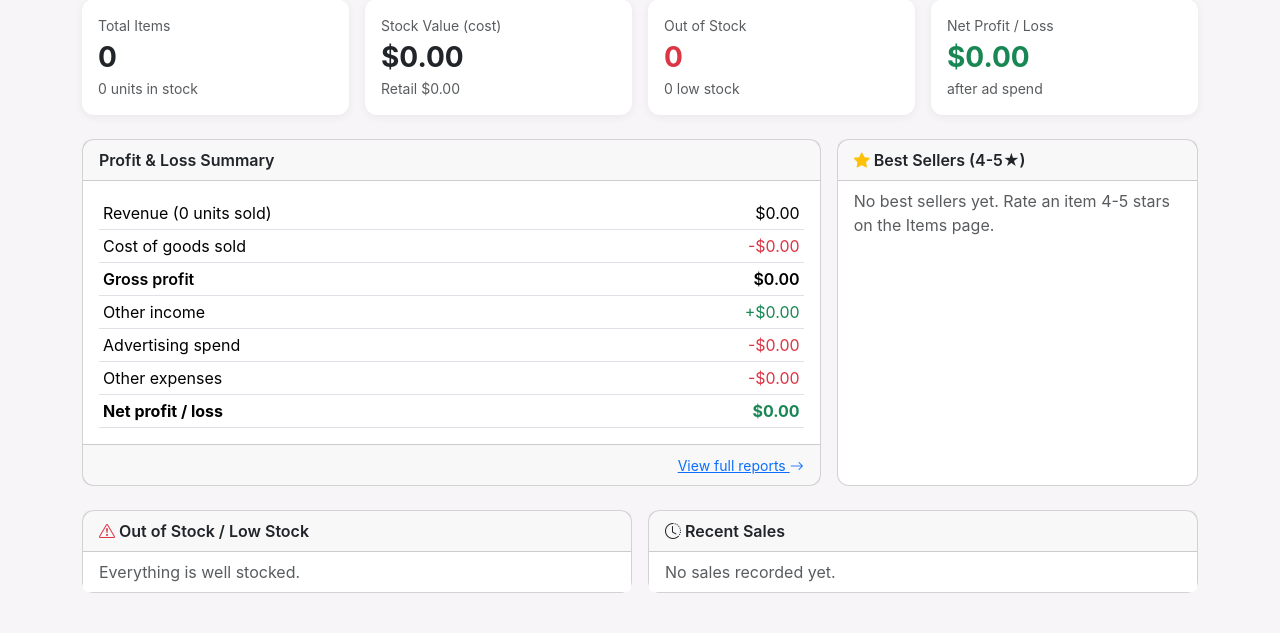
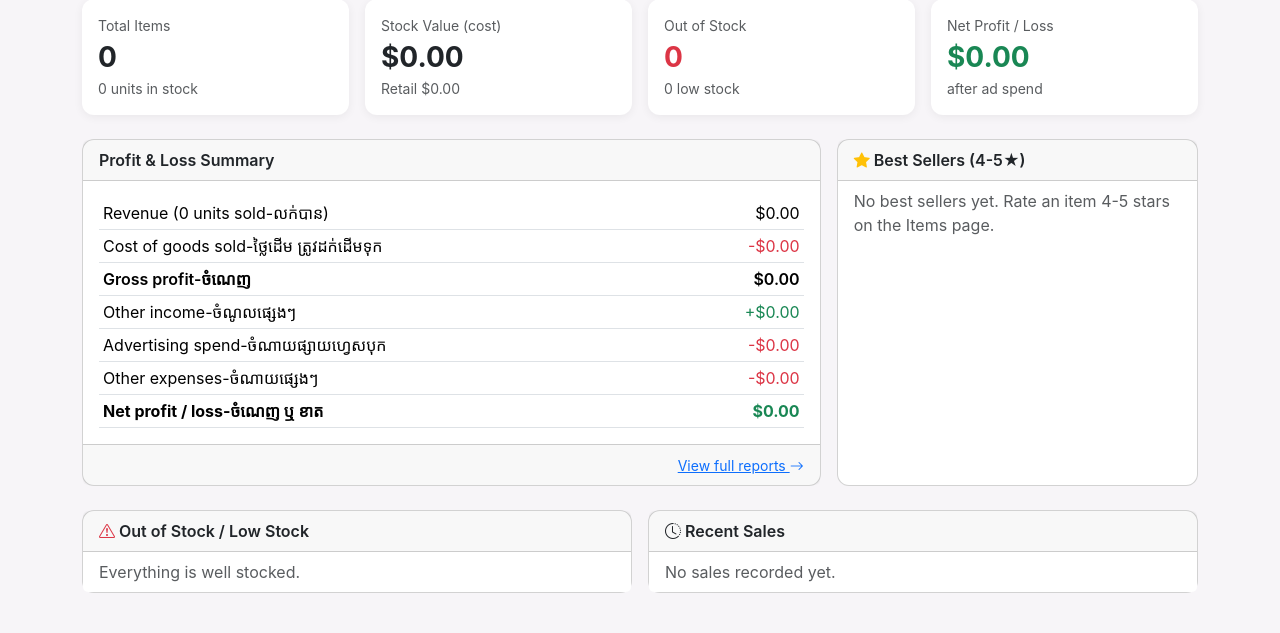
Before and after one commit to yimphaly68/mshop, a Flask app: page / in a window 1280 px wide. Shown: the part 167-800 px from the top of the page. Run offline with Flask 3, Linux system fonts and the light colour scheme.

Commit message:
Exclude out-of-stock items from restock carousel; add Khmer P&L labels
Restock carousel now shows only items with 1 or 2 left (out-of-stock
items already have their own separate indicator on the dashboard).
Also adds Khmer translations to the Profit & Loss labels on both the
Dashboard and Reports pages.

Co-Authored-By: Claude Sonnet 5 <noreply@anthropic.com>

```diff
--- a/app.py
+++ b/app.py
@@ -196,7 +196,7 @@ def dashboard():
     out_of_stock = [i for i in items if i["quantity"] <= 0]
     low_stock = [i for i in items if 0 < i["quantity"] <= LOW_STOCK_THRESHOLD]
     restock_items = sorted(
-        (i for i in items if i["quantity"] <= RESTOCK_ALERT_THRESHOLD),
+        (i for i in items if 0 < i["quantity"] <= RESTOCK_ALERT_THRESHOLD),
         key=lambda i: (i["quantity"], i["name"]),
     )
     best_sellers = sorted(
--- a/templates/dashboard.html
+++ b/templates/dashboard.html
@@ -52,7 +52,7 @@
 <div class="card mb-4 restock-alert-card">
   <div class="card-header fw-semibold text-danger">
     <i class="bi bi-exclamation-triangle-fill me-1"></i>
-    Restock Alert — {{ restock_items|length }} item{{ 's' if restock_items|length != 1 }} at {{ restock_alert_threshold }} or fewer left
+    Restock Alert — {{ restock_items|length }} item{{ 's' if restock_items|length != 1 }} with 1-{{ restock_alert_threshold }} left in stock
   </div>
   <div id="restockCarousel" class="carousel slide" data-bs-interval="false">
     <div class="carousel-inner">
@@ -107,14 +107,14 @@
       <div class="card-body">
         <table class="table table-sm mb-0">
           <tbody>
-            <tr><td>Revenue ({{ units_sold }} units sold)</td><td class="text-end">{{ CURRENCY }}{{ "%.2f"|format(revenue) }}</td></tr>
-            <tr><td>Cost of goods sold</td><td class="text-end text-danger">-{{ CURRENCY }}{{ "%.2f"|format(cogs) }}</td></tr>
-            <tr class="border-top"><td class="fw-semibold">Gross profit</td><td class="text-end fw-semibold">{{ CURRENCY }}{{ "%.2f"|format(gross_profit) }}</td></tr>
-            <tr><td>Other income</td><td class="text-end text-success">+{{ CURRENCY }}{{ "%.2f"|format(other_income) }}</td></tr>
-            <tr><td>Advertising spend</td><td class="text-end text-danger">-{{ CURRENCY }}{{ "%.2f"|format(ad_spend) }}</td></tr>
-            <tr><td>Other expenses</td><td class="text-end text-danger">-{{ CURRENCY }}{{ "%.2f"|format(other_expenses) }}</td></tr>
+            <tr><td>Revenue ({{ units_sold }} units sold-លក់បាន)</td><td class="text-end">{{ CURRENCY }}{{ "%.2f"|format(revenue) }}</td></tr>
+            <tr><td>Cost of goods sold-ថ្លៃដើម ត្រូវដក់ដើមទុក</td><td class="text-end text-danger">-{{ CURRENCY }}{{ "%.2f"|format(cogs) }}</td></tr>
+            <tr class="border-top"><td class="fw-semibold">Gross profit-ចំណេញ</td><td class="text-end fw-semibold">{{ CURRENCY }}{{ "%.2f"|format(gross_profit) }}</td></tr>
+            <tr><td>Other income-ចំណូលផ្សេងៗ</td><td class="text-end text-success">+{{ CURRENCY }}{{ "%.2f"|format(other_income) }}</td></tr>
+            <tr><td>Advertising spend-ចំណាយផ្សាយហ្វេសបុក</td><td class="text-end text-danger">-{{ CURRENCY }}{{ "%.2f"|format(ad_spend) }}</td></tr>
+            <tr><td>Other expenses-ចំណាយផ្សេងៗ</td><td class="text-end text-danger">-{{ CURRENCY }}{{ "%.2f"|format(other_expenses) }}</td></tr>
             <tr class="border-top">
-              <td class="fw-bold">Net profit / loss</td>
+              <td class="fw-bold">Net profit / loss-ចំណេញ ឬ ខាត</td>
               <td class="text-end fw-bold {{ 'text-success' if net_profit >= 0 else 'text-danger' }}">{{ CURRENCY }}{{ "%.2f"|format(net_profit) }}</td>
             </tr>
           </tbody>
```
Also changed, not shown: templates/reports.html (+6 -6 lines).
